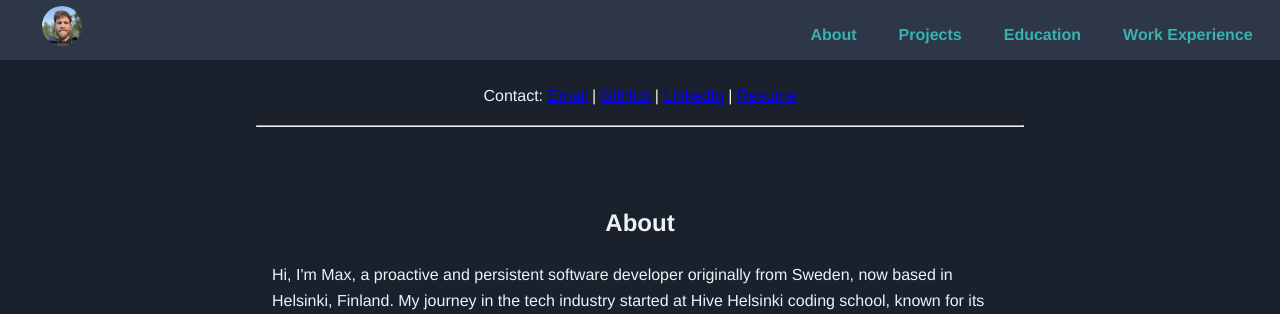
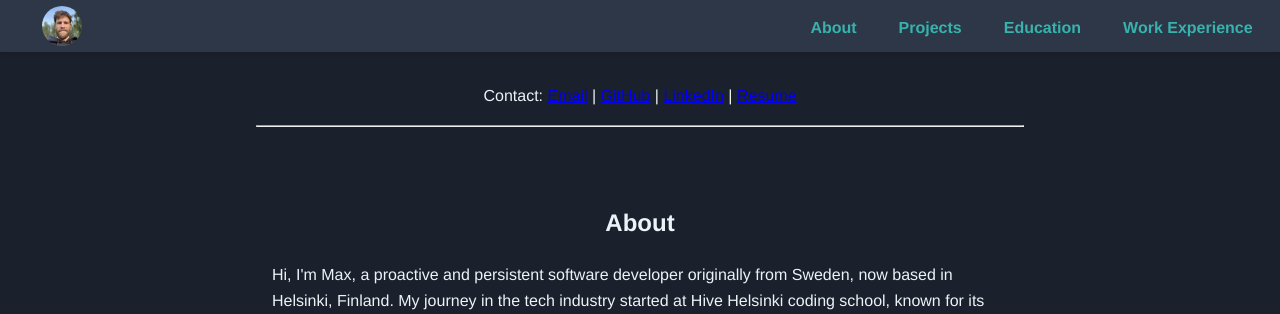
Before and after one commit to maxrantil/maxrantil.github.io, a PHP site: page / in a window 1280 px wide. Shown: the top 314 px of the page. Run offline with PHP 8.4, Linux system fonts and the light colour scheme.

Commit message:
fix the nav bar t be nicer

```diff
--- a/styles.css
+++ b/styles.css
@@ -3,7 +3,7 @@
   --color-primary: #2D3748;
   --color-font: #EDF2F7;
   --color-link: #38B2AC;
-  --color-link-hover: #2C7A7B;
+  --color-link-hover: #389697;
   --color-link-focus: #2C7A7B;
   --font-size-base: 1rem; /* 16px */
   --font-size-large: 2rem; /* 32px */
@@ -47,7 +47,9 @@ html {
 
 .profile-image img {
   height: 2.5em;
-  border-radius: 50%;
+  border-radius: 60%;
+  margin-top: -0.5em;
+  transform: translateY(20%);
 }
 
 nav {
@@ -70,7 +72,7 @@ nav {
 
 .nav-right {
   padding-left: 1.25em;
-  padding-top: 0.625em;
+  padding-top: 0.225em;
   margin-left: auto;
 }
 
@@ -98,7 +100,6 @@ nav {
 .nav-right li a:focus {
   color: var(--color-link-hover);
   outline: none;
-  /* outline: 1px solid var(--color-link-focus); */ /* Clear focus style */
 }
 
 .nav-icon {
```
